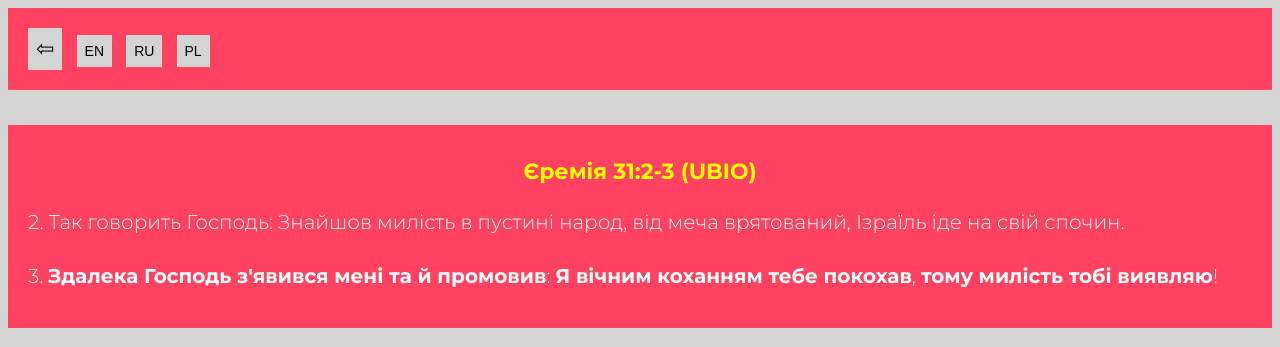
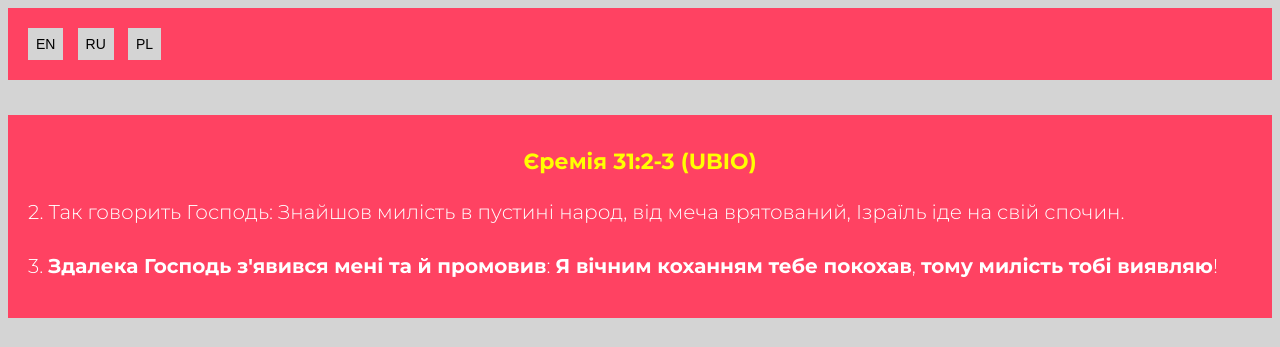
Before and after one commit to mr-front-end-dev/Bible-Verses-pink--UA, a plain HTML site: page index.html in a window 1280 px wide. Shown: the top 347 px of the page. Drawn offline with Linux system fonts and the light colour scheme.

Commit message:
arror-back deleted

```diff
--- a/index.html
+++ b/index.html
@@ -13,7 +13,6 @@
 <body class="body">
   <main class="main">
     <section class="section">
-      <button class="section__button"><a class="section__button--link" href="https://mr-front-end-dev.github.io/Bible-Verses-Jeremiah--UA/"><span class="section__button--size">&#x21e6;</span></a></button>
       <button class="section__button"><a class="section__button--link" href="https://mr-front-end-dev.github.io/Bible-Verses-pink--EN/">EN</a></button>
       <button class="section__button"><a class="section__button--link" href="https://mr-front-end-dev.github.io/Bible-Verses-pink--RU/">RU</a></button>
       <button class="section__button"><a class="section__button--link" href="https://mr-front-end-dev.github.io/Bible-Verses-pink--PL/">PL</a></button>
```
